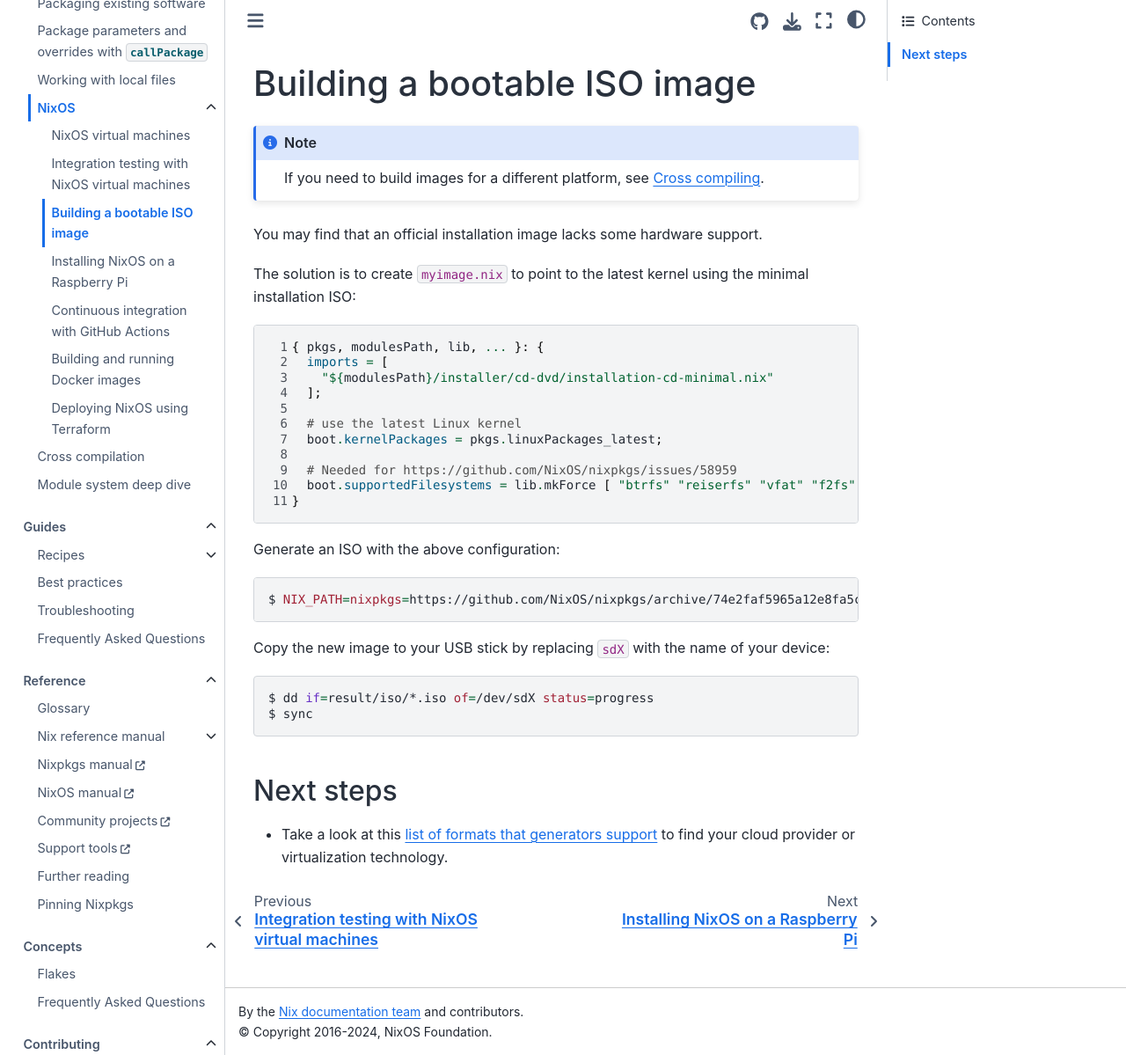
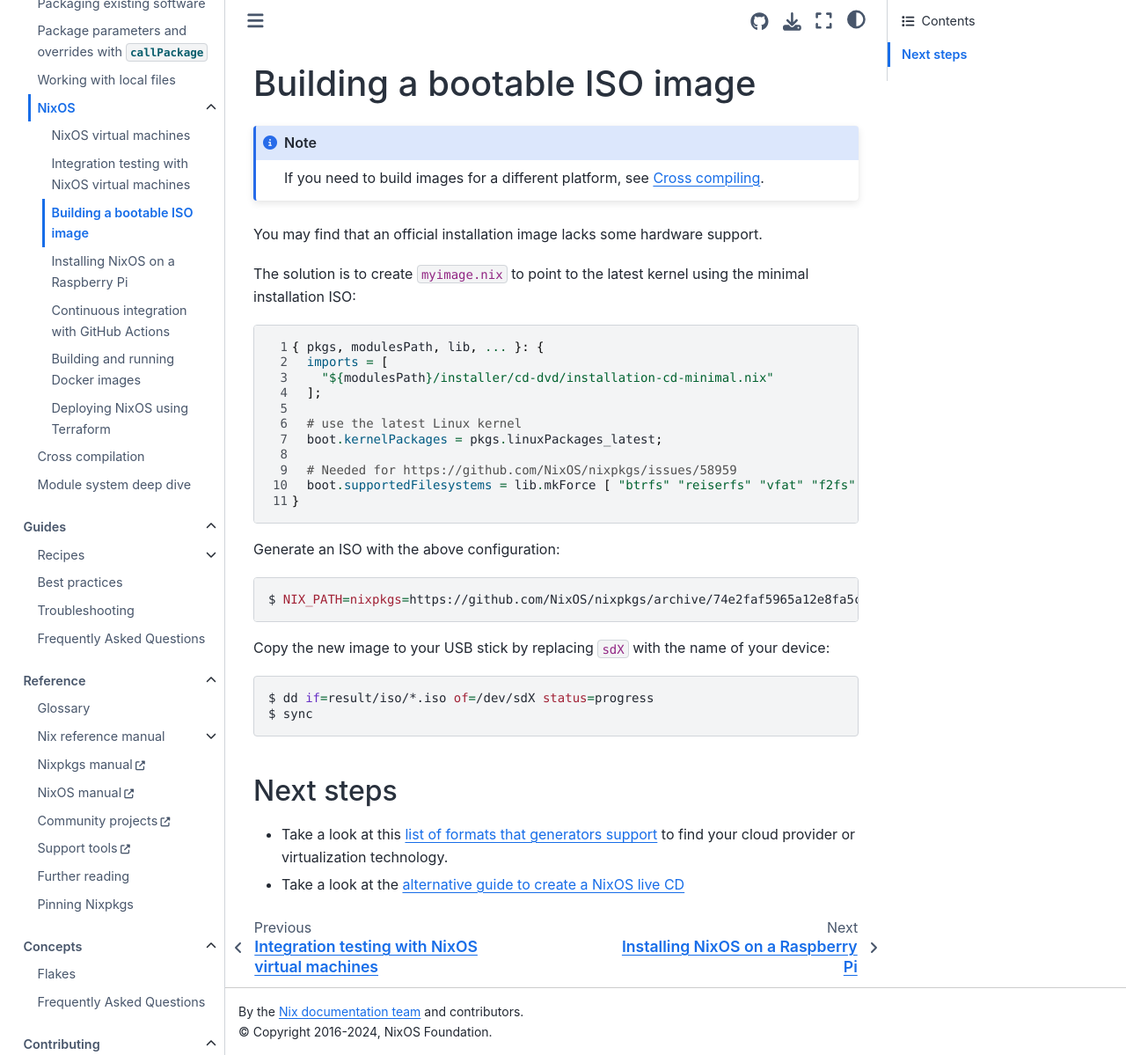
Before and after one commit to NixOS/nix.dev, a Sphinx documentation site: the page built from source/tutorials/nixos/building-bootable-iso-image.md, in a window 1280 px wide and 1199 px high. Shown: the whole window at 88% size. Built offline with Sphinx 7.4.7 and the Sphinx Book theme 1.1.4, drawn with Linux system fonts in a browser that asks for light colours.

Commit message:
Link to guide from the wiki

```diff
--- a/source/tutorials/nixos/building-bootable-iso-image.md
+++ b/source/tutorials/nixos/building-bootable-iso-image.md
@@ -39,3 +39,4 @@
 ## Next steps
 
 - Take a look at this [list of formats that generators support](https://github.com/nix-community/nixos-generators#user-content-supported-formats) to find your cloud provider or virtualization technology.
+- Take a look at the [alternative guide to create a NixOS live CD](https://nixos.wiki/wiki/Creating_a_NixOS_live_CD)
```
